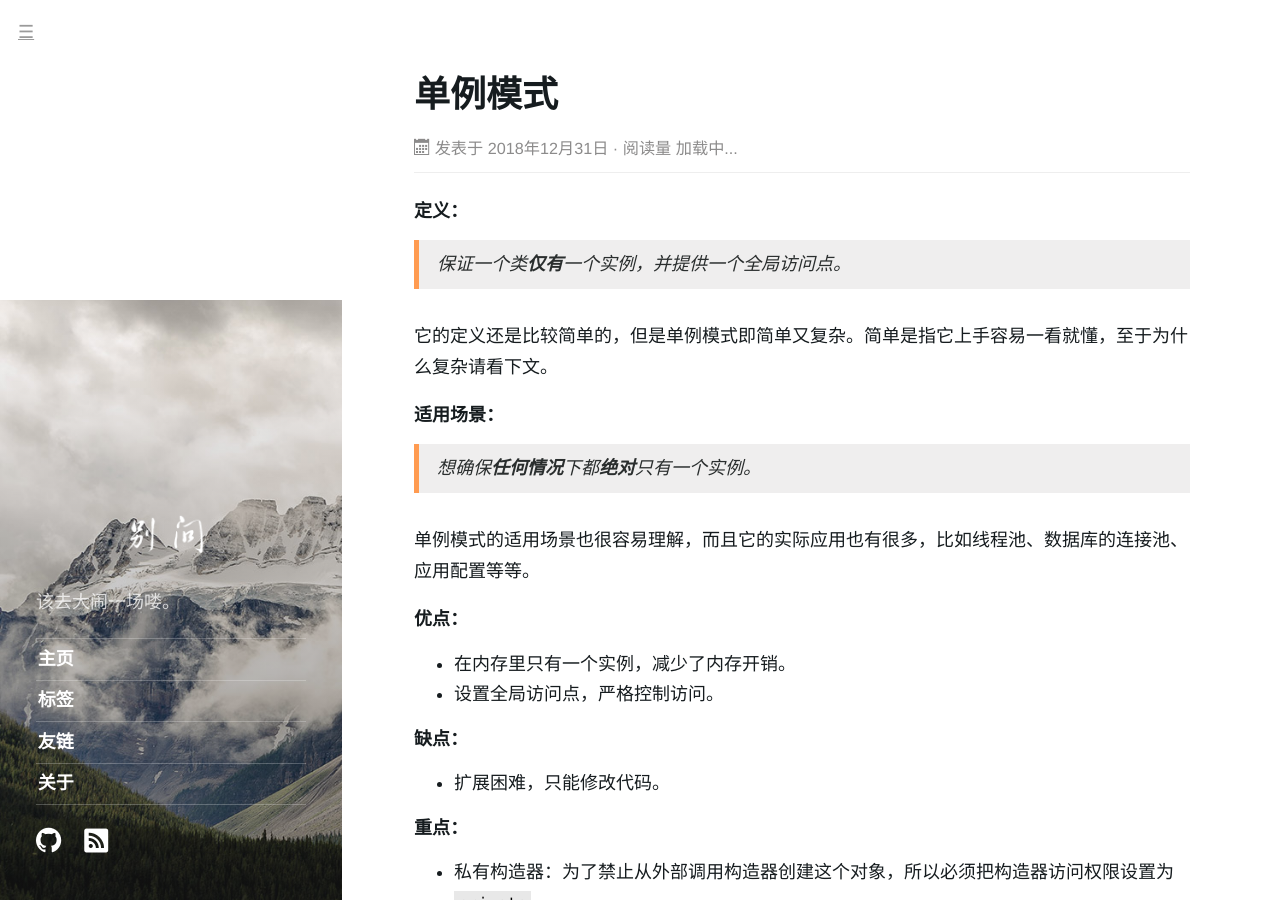
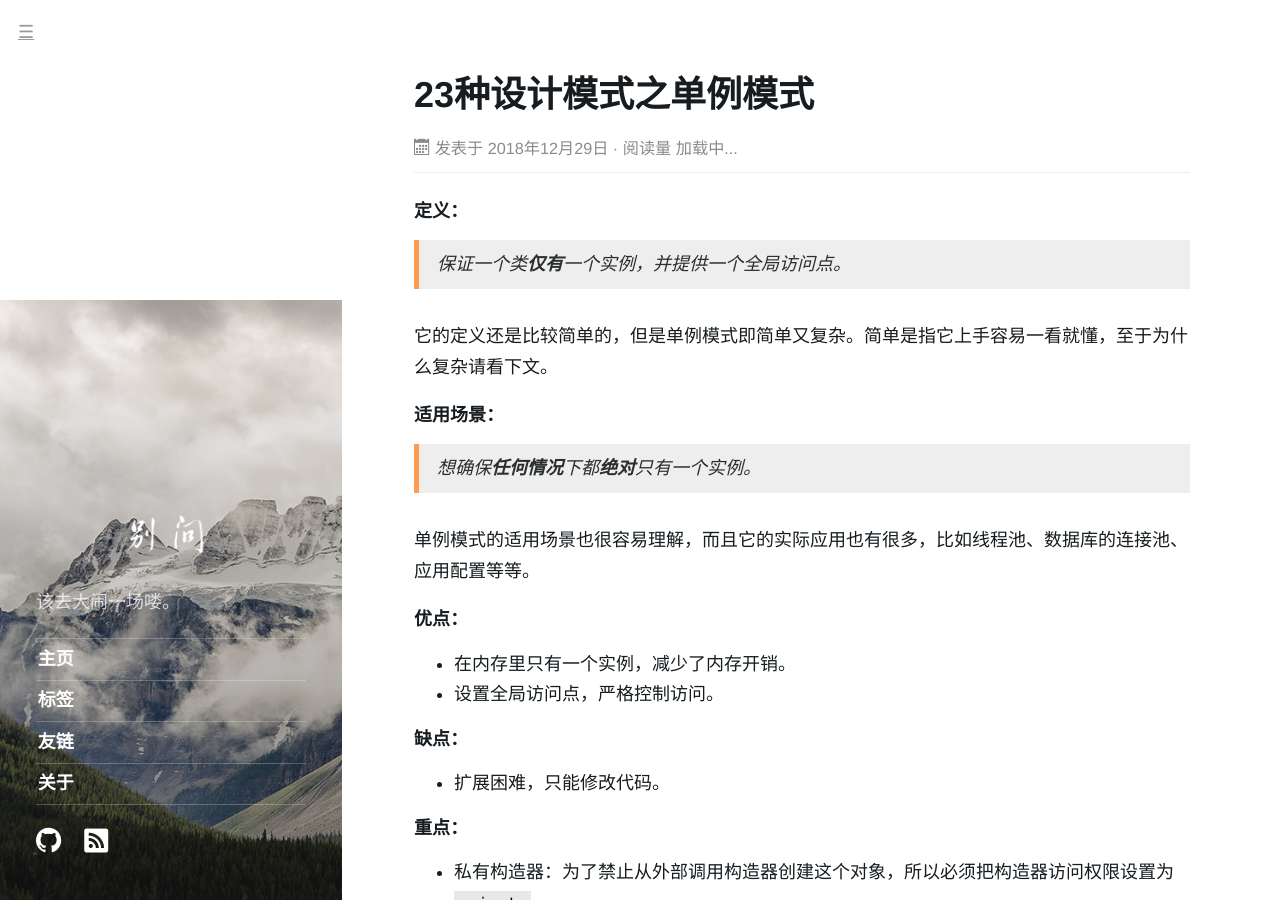
Before and after one commit to yangqun-git/yangqun-git.github.com, a Jekyll site: the page built from _posts/2018-12-29--Singleton-Pattern.md, in a window 1280 px wide and 900 px high. Built offline with Jekyll 4.4.1, drawn with Linux system fonts in a browser that asks for light colours; comment, search, counter and statistics services are not loaded.

Commit message:
change date

```diff
--- a/_posts/2018-12-31--Singleton-Pattern.md
+++ b/_posts/2018-12-29--Singleton-Pattern.md
@@ -1,6 +1,6 @@
 ---
 layout: post
-title: 单例模式
+title: 23种设计模式之单例模式
 image: /public/images/yunshan.jpg
 tags: ['学习笔记','设计模式']
 
```
